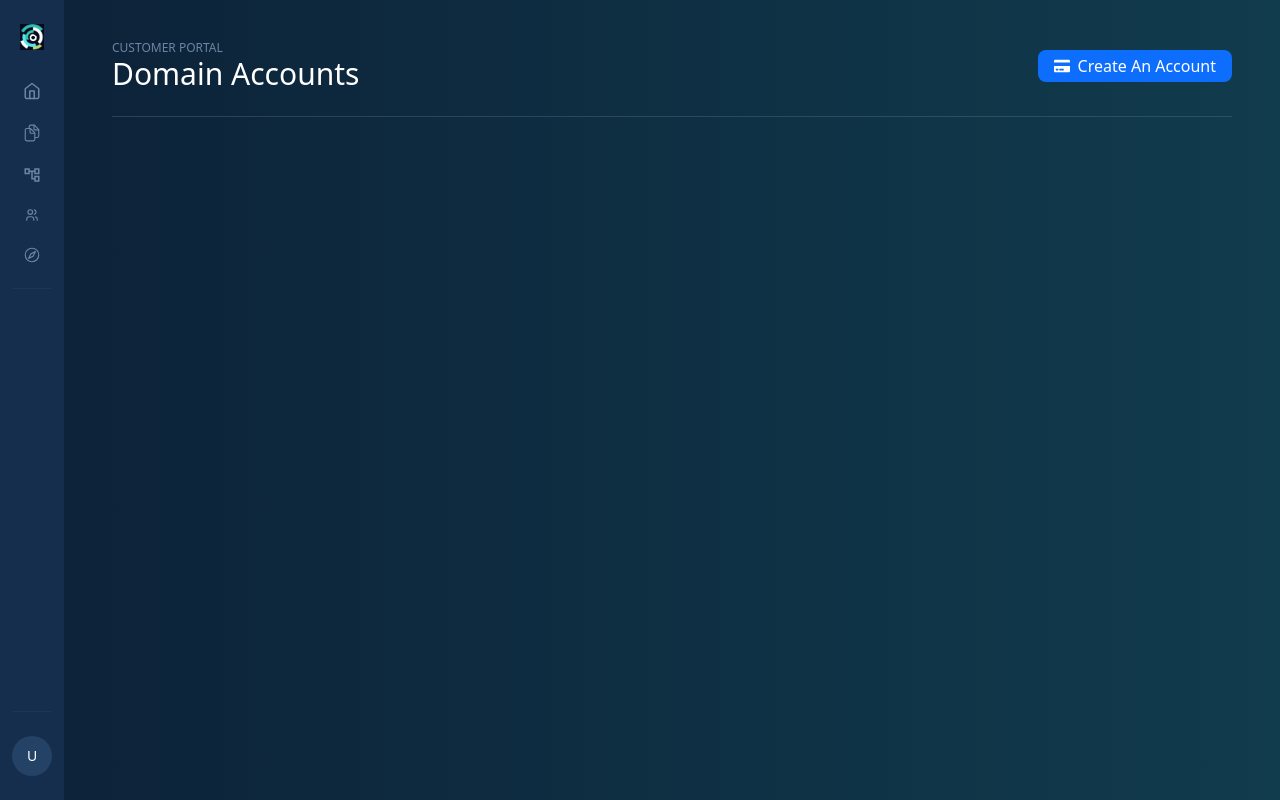
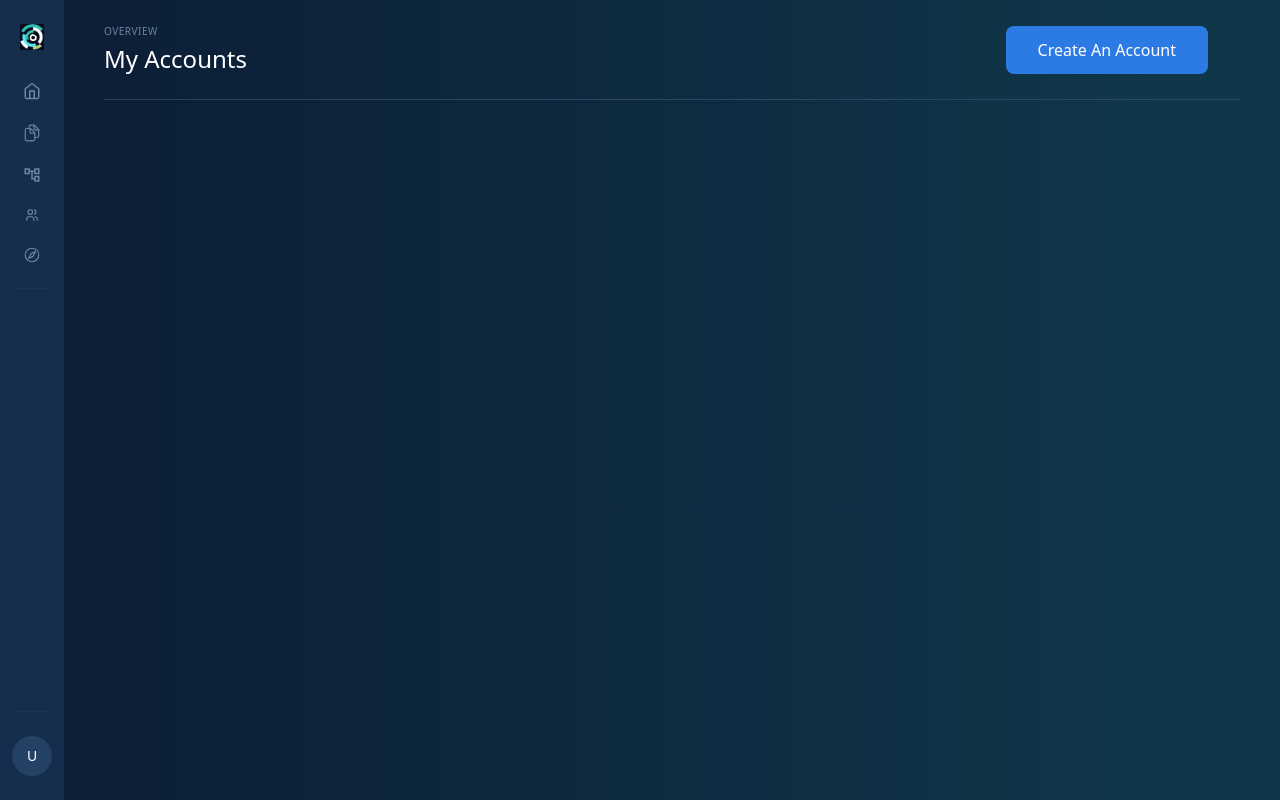
Before and after one commit to hamza-atif-hsol/Ascent-Portals, a React (Create React App) app: page /accounts in a window 1280 px wide. Built offline with nearby package versions, Linux system fonts and the light colour scheme.

Commit message:
Reverse Changes

```diff
--- a/src/Components/Header.jsx
+++ b/src/Components/Header.jsx
@@ -14,9 +14,11 @@ const Header = ({ subheading, heading, showButton, onButtonClick }) => {
     <>
       <div className="flex items-center justify-between">
         {/* Left Side: Subheading and Heading */}
-        <div className="">
-          <h6 className="text-xs text-[#6e84a3] uppercase">{subheading}</h6>
-          <h1 className="text-3xl text-white">{heading}</h1>
+        <div className="flex flex-col gap-1">
+          <h6 className="text-[10px] text-[#6e84a3] uppercase tracking-wider">
+            {subheading}
+          </h6>
+          <h1 className="text-2xl text-white">{heading}</h1>
         </div>
 
         {showButton && (
@@ -30,8 +32,8 @@ const Header = ({ subheading, heading, showButton, onButtonClick }) => {
           <Button
             text="Create An Account"
             // onClick={handleClick}
-            className="bg-[#0d6efd] text-white rounded-lg p-4   "
-            icon={<FaCreditCard />}
+            className="bg-[#2c7be5] text-white font-light mr-8 rounded-lg py-6 px-8 "
+            // icon={<FaCreditCard />}
             iconPosition="left"
           />
         )}
--- a/src/Components/Screens/Accounts.jsx
+++ b/src/Components/Screens/Accounts.jsx
@@ -1,23 +1,43 @@
 import React from "react";
 import SideBar from "../SideBar";
 import Header from "../Header";
-
 
 const Accounts = () => {
   function handleClick() {
     console.log("test");
   }
+
+  const content = (
+    <div>
+      <h3 className="text-lg font-semibold text-white">Muhammad Imran AX</h3>
+      <p className="text-gray-400">
+        Nationality: Aland Islands <span className="text-white">✔</span>
+      </p>
+      <p className="text-gray-400">
+        Country of residence: Akrotiri <span className="text-green-500">✔</span>
+      </p>
+      <p className="text-gray-400">
+        Customer Type: Individual <span className="text-green-500">✔</span>
+      </p>
+      <p className="text-white">
+        Subscription Type: Standalone <span className="text-green-500">✔</span>
+      </p>
+      <p className="text-white">
+        Status: Pending <span className="text-green-500">✔</span>
+      </p>
+    </div>
+  );
+
   return (
-    <div className="bg-gradient-to-r from-[#0c2138] from-0% to-[#113c4d] to-100% h-screen">
+    <div className="bg-gradient-to-r from-[#0c1f37] from-10% to-[#103649] to-90% h-screen">
       <SideBar portalType="Customer" />
-      <div className="py-10 ml-16 px-12">
+      <div className="py-6 ml-16 px-10">
         <Header
-          heading="Domain Accounts"
-          subheading="Customer Portal"
+          heading="My Accounts"
+          subheading="Overview"
           showButton={true}
           onButtonClick={handleClick}
         />
-
       </div>
     </div>
   );
```
Also changed, not shown: src/Components/Button.jsx (+8 -6 lines), src/Assets/UserIcon.jpg (added).
